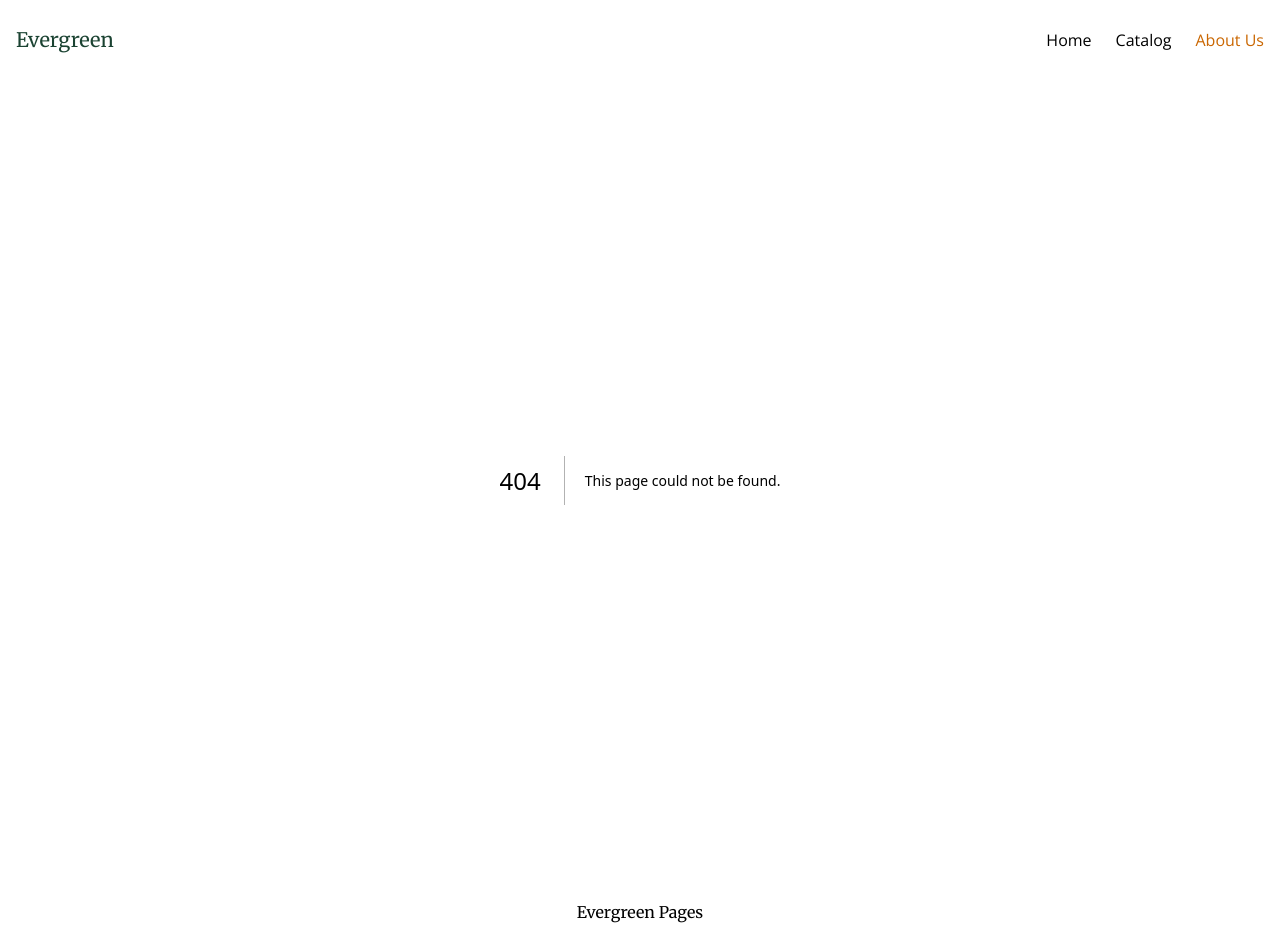
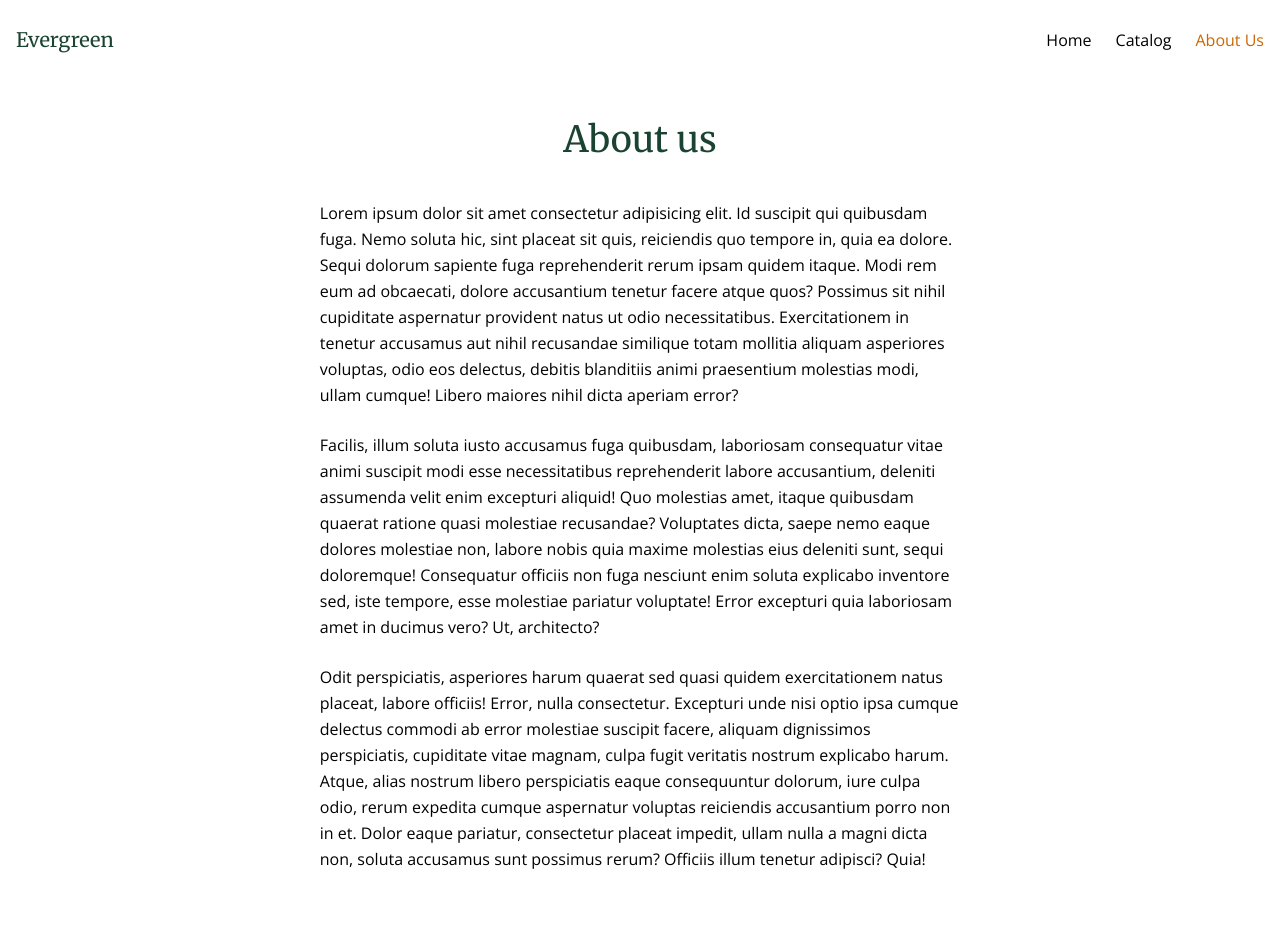
Before and after one commit to GuidoCarda/evergreen-pages, a Next.js app: page /about in a window 1280 px wide. Before the commit this address had no page. Shown: the top 936 px of the page. Built offline with nearby package versions, Linux system fonts and the light colour scheme.

Commit message:
[WIP]: about page & navigation breadcrumbs

```diff
--- /dev/null
+++ b/src/app/about/page.tsx
@@ -0,0 +1,45 @@
+export default function Page() {
+  return (
+    <main className="flex flex-col  max-w-screen-xl items-center mx-auto px-4 py-10">
+      <h1 className="font-title text-4xl text-primary mb-10">About us</h1>
+      <div className="space-y-6">
+        <p className="max-w-[70ch] leading-relaxed ">
+          Lorem ipsum dolor sit amet consectetur adipisicing elit. Id suscipit
+          qui quibusdam fuga. Nemo soluta hic, sint placeat sit quis, reiciendis
+          quo tempore in, quia ea dolore. Sequi dolorum sapiente fuga
+          reprehenderit rerum ipsam quidem itaque. Modi rem eum ad obcaecati,
+          dolore accusantium tenetur facere atque quos? Possimus sit nihil
+          cupiditate aspernatur provident natus ut odio necessitatibus.
+          Exercitationem in tenetur accusamus aut nihil recusandae similique
+          totam mollitia aliquam asperiores voluptas, odio eos delectus, debitis
+          blanditiis animi praesentium molestias modi, ullam cumque! Libero
+          maiores nihil dicta aperiam error?
+        </p>
+        <p className="max-w-[70ch] leading-relaxed ">
+          Facilis, illum soluta iusto accusamus fuga quibusdam, laboriosam
+          consequatur vitae animi suscipit modi esse necessitatibus
+          reprehenderit labore accusantium, deleniti assumenda velit enim
+          excepturi aliquid! Quo molestias amet, itaque quibusdam quaerat
+          ratione quasi molestiae recusandae? Voluptates dicta, saepe nemo eaque
+          dolores molestiae non, labore nobis quia maxime molestias eius
+          deleniti sunt, sequi doloremque! Consequatur officiis non fuga
+          nesciunt enim soluta explicabo inventore sed, iste tempore, esse
+          molestiae pariatur voluptate! Error excepturi quia laboriosam amet in
+          ducimus vero? Ut, architecto?
+        </p>
+        <p className="max-w-[70ch] leading-relaxed ">
+          Odit perspiciatis, asperiores harum quaerat sed quasi quidem
+          exercitationem natus placeat, labore officiis! Error, nulla
+          consectetur. Excepturi unde nisi optio ipsa cumque delectus commodi ab
+          error molestiae suscipit facere, aliquam dignissimos perspiciatis,
+          cupiditate vitae magnam, culpa fugit veritatis nostrum explicabo
+          harum. Atque, alias nostrum libero perspiciatis eaque consequuntur
+          dolorum, iure culpa odio, rerum expedita cumque aspernatur voluptas
+          reiciendis accusantium porro non in et. Dolor eaque pariatur,
+          consectetur placeat impedit, ullam nulla a magni dicta non, soluta
+          accusamus sunt possimus rerum? Officiis illum tenetur adipisci? Quia!
+        </p>
+      </div>
+    </main>
+  );
+}
--- a/src/app/catalog/[isbn]/page.tsx
+++ b/src/app/catalog/[isbn]/page.tsx
@@ -1,4 +1,5 @@
 import { getBook } from "@/app/lib/data";
+import Breadcrumb from "@/app/ui/breadcrumb";
 import Image from "next/image";
 import { notFound } from "next/navigation";
 
@@ -11,6 +12,20 @@ export default async function Page({ params }: { params: { isbn: string } }) {
 
   return (
     <main className="min-h-screen max-w-screen-xl py-20 px-4 mx-auto">
+      <Breadcrumb
+        links={[
+          {
+            href: "/",
+            name: "catalog",
+            isActive: false,
+          },
+          {
+            href: `/catalog/${params.isbn}`,
+            name: book.title,
+            isActive: true,
+          },
+        ]}
+      />
       <section className="md:flex md:items-center md:justify-center md:gap-10 ">
         <div className="w-1/2 mx-auto md:mx-0 aspect-[9/12]  md:max-w-60  mb-10 md:mb-0 rounded-lg  overflow-hidden object-cover  bg-secondary">
           <img src={book.coverImage} alt="book cover image" />
--- /dev/null
+++ b/src/app/ui/breadcrumb.tsx
@@ -0,0 +1,31 @@
+import { spawn } from "child_process";
+import clsx from "clsx";
+import Link from "next/link";
+
+export default function Breadcrumb({
+  links,
+}: {
+  links: {
+    name: string;
+    href: string;
+    isActive: boolean;
+  }[];
+}) {
+  return (
+    <div className="space-x-4 pb-10">
+      {links.map((link) => {
+        return (
+          <Link
+            key={link.href}
+            href={link.href}
+            className={clsx(`font-title text-primary text-xl capitalize`, {
+              "text-accent": link.isActive,
+            })}
+          >
+            {link.name}
+          </Link>
+        );
+      })}
+    </div>
+  );
+}
```
